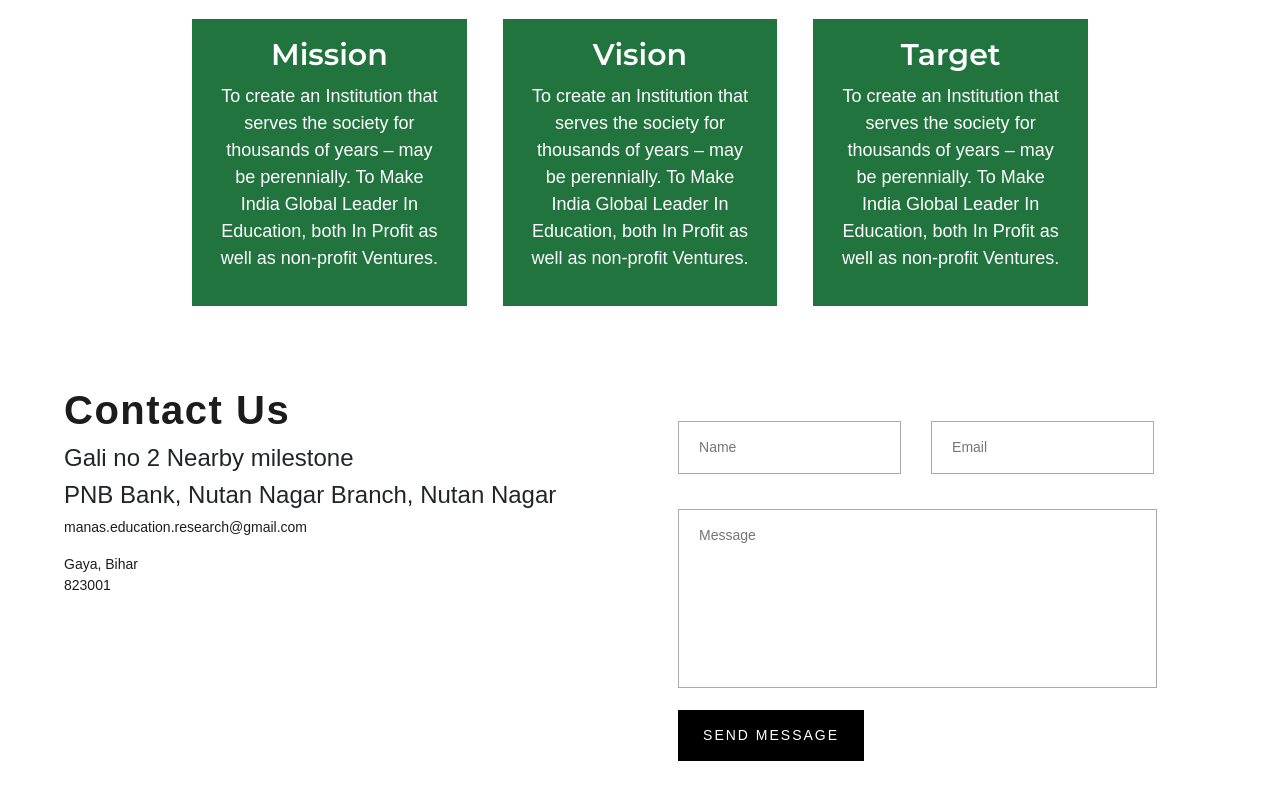
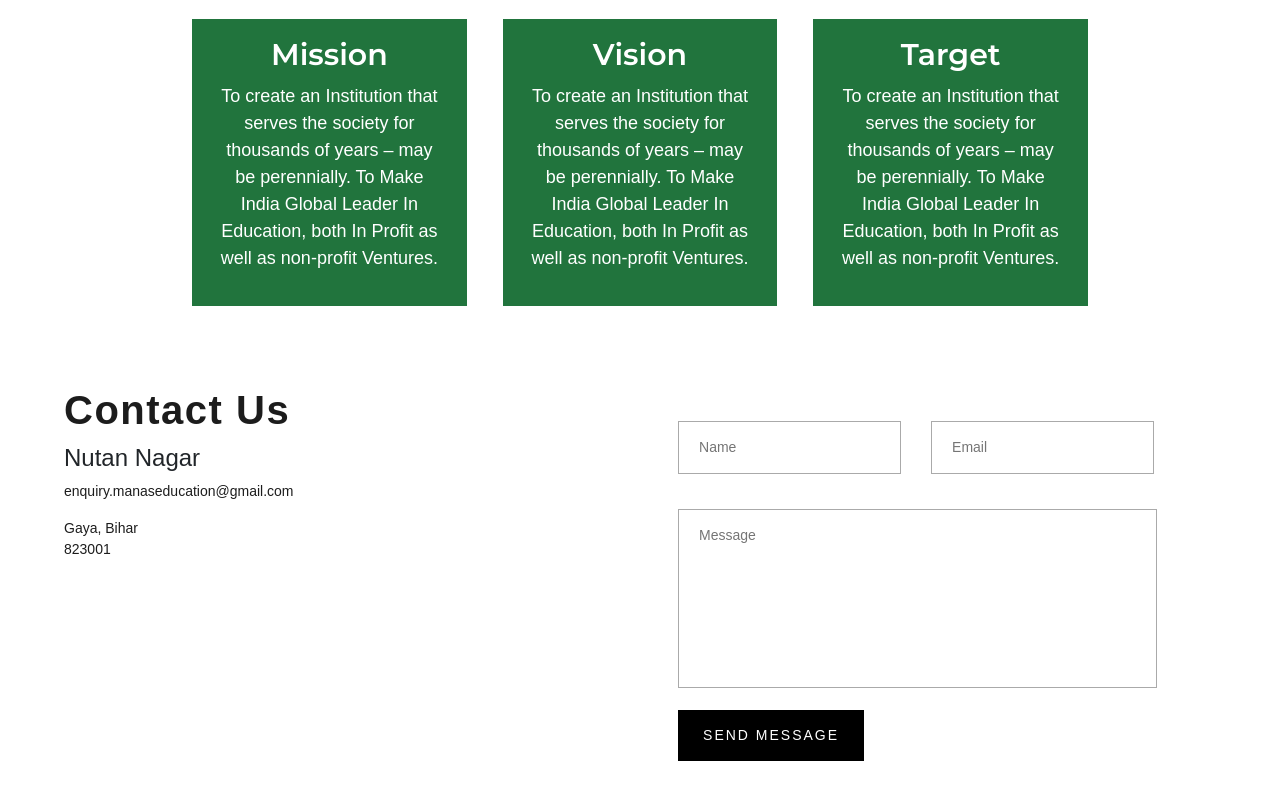
Before and after one commit to imf-ali/Manas-Frontend, a React (Create React App) app: page /about in a window 1280 px wide. Shown: the part 2136-2936 px from the top of the page. Built offline with nearby package versions, Linux system fonts and the light colour scheme; the HTML template or start-up script is replaced by a standard one; a web font is replaced by a local one.

Commit message:
mts form changes

```diff
--- a/src/Components/Contact.js
+++ b/src/Components/Contact.js
@@ -8,9 +8,8 @@ const Contact = () => {
                 <div className="form">
                     <div className="form-txt">
                         <h1>Contact Us</h1>
-                        <h4>Gali no 2 Nearby milestone</h4>
-                        <h4>PNB Bank, Nutan Nagar Branch, Nutan Nagar</h4>
-                        <p>manas.education.research@gmail.com</p>
+                        <h4>Nutan Nagar</h4>
+                        <p>enquiry.manaseducation@gmail.com</p>
                         <p>Gaya, Bihar<br />823001</p>
                     </div>
                     <div className="form-details">
--- a/src/Components/MTSForm.js
+++ b/src/Components/MTSForm.js
@@ -45,6 +45,7 @@ const MTSForm = (props) => {
     pincode: undefined,
     phone: undefined,
     guardianPhone: undefined,
+    whatsappPhone: undefined,
     email: "",
     avatar: "",
     signature: "",
@@ -305,6 +306,17 @@ const MTSForm = (props) => {
             onChange={inputChangeHandler}
           />
         </div>
+        <div className={styles.inputBox}>
+          <label>Whatsapp number</label>
+          <input
+            className={styles.mtsInput}
+            required
+            type="text"
+            name="whatsappPhone"
+            value={inputValue.whatsappPhone}
+            onChange={inputChangeHandler}
+          />
+        </div>
       </div>
       <div className={styles.container}>
         <div className={styles.inputBox}>
```
